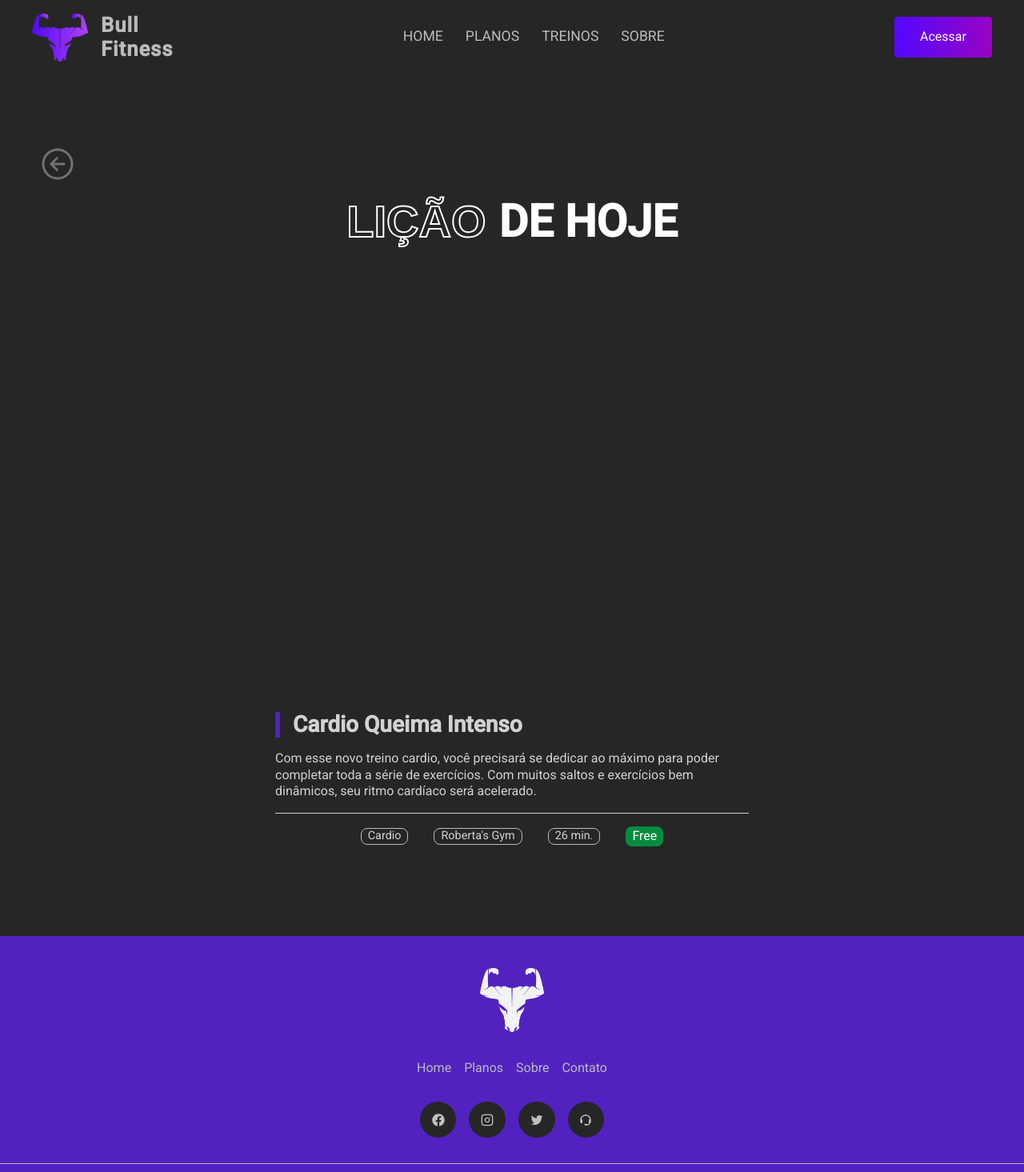
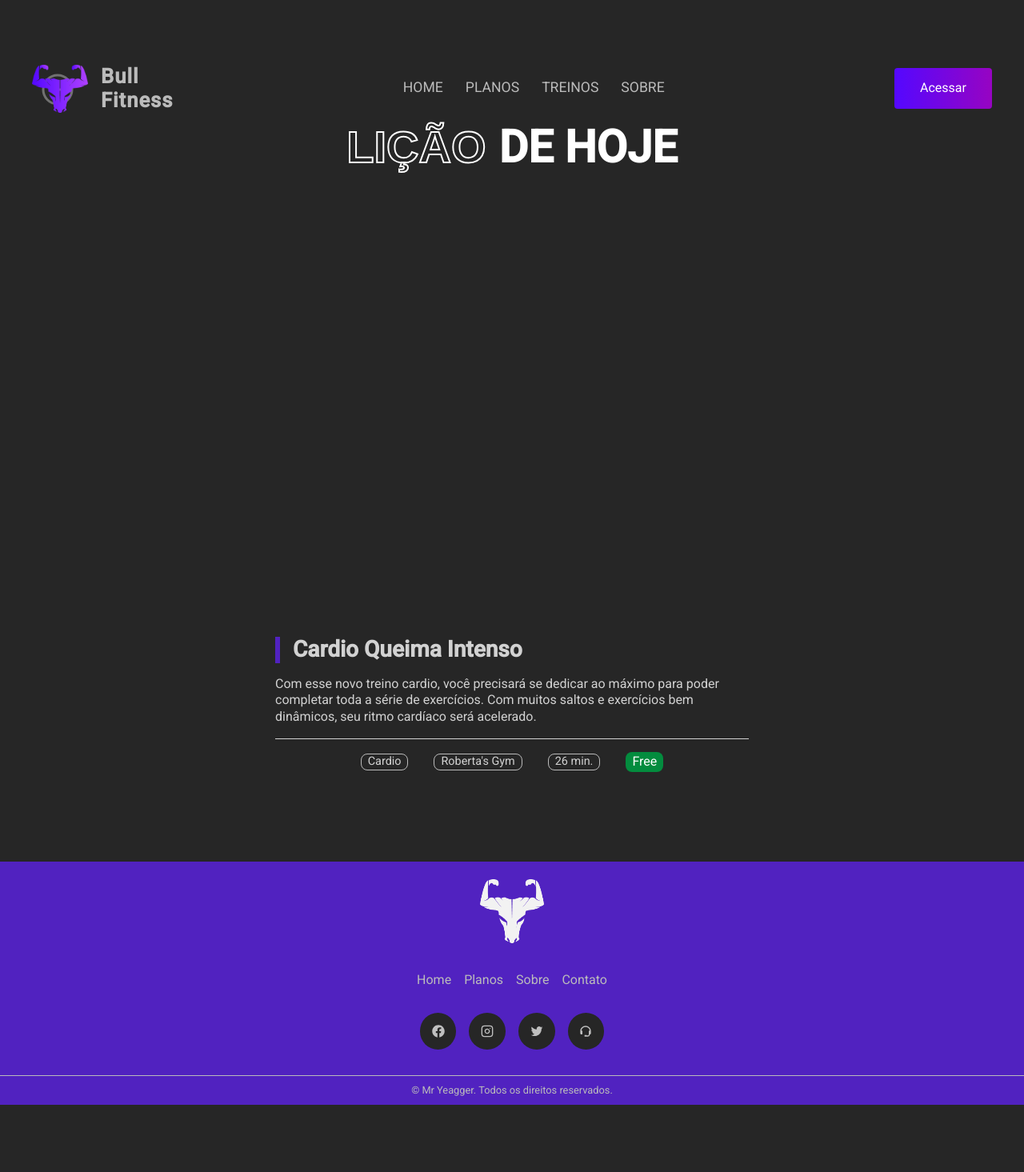
Before and after one commit to Fsouzza/Bull-academy, a React (Create React App) app: page /video/1 in a window 1280 px wide. Shown: the top 1465 px of the page at 80% size. After the commit the page ends 1381 px from the top, so only its background shows below. Built offline with nearby package versions, Linux system fonts and the light colour scheme.

Commit message:
restilizacao scss dos componentes header

```diff
--- a/src/components/footer/Footer.module.scss
+++ b/src/components/footer/Footer.module.scss
@@ -5,15 +5,15 @@
   background: $cor-azul-escuro;
   font-size: 1rem;
   margin-top: 7rem;
-  padding: $padding-horizontal 0;
+  padding: 3rem 0 0 0;
     @media (max-width: $desktop_xsm) {
-      padding: $padding-horizontal-mobile 0;
+      padding: 1.4rem 0 0 0;
     }
     @media (min-width: $desktop_xsm) and (max-width: $desktop_sm) {
-      padding: $padding-horizontal-sm 0;
+      padding: 1.4rem 0 0 0;
     }
     @media (min-width: $desktop_sm) and (max-width: $desktop_md) {
-      padding: $padding-horizontal-md 0;
+      padding: 1.4rem 0 0 0;
     }
   text-align: center;
   &__logo{
@@ -58,7 +58,6 @@
   &__copyright{
     border-top: 1px solid $cor-cinza;
     color: $cor-cinza;
-    margin-bottom: 1rem;
-    padding-top: .5rem;
+    padding: .5rem 0 .6rem 0;
   }
 }
--- a/src/components/menu/Menu.module.scss
+++ b/src/components/menu/Menu.module.scss
@@ -7,6 +7,9 @@
   display: flex;
   justify-content: space-between;
   padding: 0 $padding-horizontal;
+  position: fixed;
+  width: 100vw;
+  z-index: 999;
   @media (max-width: $mobile_sm) {
     align-items: center;
     justify-content: space-between;
@@ -20,6 +23,9 @@
   }
   @media (min-width: $desktop_sm) and (max-width: $desktop_md) {
     padding: 0 $padding-horizontal-md;
+  }
+  .menuBg{
+    background-color: rgba(38, 11, 125, 0.5);
   }
   span{
     display: flex;
--- a/src/components/menu/index.tsx
+++ b/src/components/menu/index.tsx
@@ -3,12 +3,11 @@ import styles from './Menu.module.scss';
 import { Link, useNavigate } from 'react-router-dom';
 import { FiLock } from 'react-icons/fi';
 import { HiOutlineStatusOnline } from 'react-icons/hi';
-import { useState } from 'react';
+import { useState, useEffect } from 'react';
 import { DropdownNotification } from './dropdownMenus/dropdownNotification/DropdownNotification';
 import { DropdownSettings } from './dropdownMenus/dropdownSettings/DropdownSettings';
 import { DropdownPerfil } from './dropdownMenus/dropdownPerfil/DropdownPerfil';
 
-export const Menu = () =>{
 const rotas = [{
   label: 'Home',
   to: '/'
@@ -22,6 +21,9 @@ export const Menu = () =>{
   label: 'Sobre',
   to: '/sobre'
 }];
+
+export const Menu = () =>{
+  const [scroll, setscroll] = useState(false);
   const token = sessionStorage.getItem('token');
   const [userLogin, setUserLogin] = useState<boolean>(token !== null);
   const navigate = useNavigate();
@@ -32,8 +34,20 @@ export const Menu = () =>{
     navigate('/');
   };
 
+  const changeColorOnScroll = () => {
+    window.scrollY >= 100 ? setscroll(true) : setscroll(false);
+  };
+
+  useEffect(() => {
+    window.addEventListener('scroll', changeColorOnScroll);
+
+    return () => {
+      window.removeEventListener('scroll', changeColorOnScroll);
+    };
+  }, []);
+
   return (
-    <nav className={styles.menu}>
+    <nav className={styles.menu} style={scroll ? {backgroundColor: 'rgba(33, 32, 37, 0.95)'} : {backgroundColor: ''}}>
       <div>
         <img className={styles.menu__image} src={logo} alt="" />
         <h1>Bull <br /> Fitness</h1>
--- a/src/pages/aulasFree/Aulas.module.scss
+++ b/src/pages/aulasFree/Aulas.module.scss
@@ -6,8 +6,7 @@
   flex-direction: column;
   justify-content: center;
   margin-bottom: 3rem;
-  margin-top: 6rem;
-  padding: 0 $padding-horizontal;
+  padding: 9rem 3rem 3rem 3rem;
   @media (max-width: $mobile) {
     padding: 0 $padding-horizontal-mb;
   }
--- a/src/pages/home/banner/Banner.module.scss
+++ b/src/pages/home/banner/Banner.module.scss
@@ -12,17 +12,11 @@
     flex: 3;
     flex-direction: column;
     gap: 3.5rem;
-    padding: $padding-horizontal;
+    padding: 8rem 2.76rem 2.76rem 2.76rem;
     @media (max-width: $mobile_sm) {
       flex-direction: column;
       gap: $font-size-medio;
-      padding: $padding-horizontal-mb;
-    }
-    @media (min-width: $desktop_xsm) {
-      padding: $padding-horizontal-mobile;
-    }
-    @media (min-width: $desktop_xsm) and (max-width: $desktop_sm) {
-      padding: $padding-horizontal-sm;
+      padding: 5rem 1rem 1rem 1rem;
     }
     @media (min-width: $desktop_sm) and (max-width: $desktop_md) {
       padding: $padding-horizontal-md;
@@ -172,7 +166,7 @@
       padding: $font-size-medio;
       position: absolute;
       right: 4.4rem;
-      top: 7rem;
+      top: 14rem;
       width: fit-content;
       z-index: 4;
       >span:nth-child(3){
@@ -193,7 +187,7 @@
       height: 640px;
       position: absolute;
       right: 12rem;
-      top: 4rem;
+      top: 10rem;
       z-index: 3;
       width: 540px;
     }
@@ -201,7 +195,7 @@
       height: 600px;
       position: absolute;
       right: 0;
-      top: 7rem;
+      top: 14rem;
       z-index: 2;
       width: 1000px;
     }
--- a/src/pages/planos/Planos.module.scss
+++ b/src/pages/planos/Planos.module.scss
@@ -8,7 +8,7 @@
   gap: 1rem;
   justify-content: center;
   margin-bottom: 3rem;
-  margin-top: 6rem;
+  padding-top: 8rem;
   @media (max-width: $mobile_sm) {
     margin-bottom: 2rem;
     margin-top: 4rem;
--- a/src/pages/sobre/Sobre.module.scss
+++ b/src/pages/sobre/Sobre.module.scss
@@ -8,8 +8,8 @@
   font-size: 3rem;
   gap: 1rem;
   justify-content: center;
-  margin-top: 6rem;
   margin-bottom: 12rem;
+  padding-top: 10rem;
   text-transform: uppercase;
   @media (max-width: $mobile_sm){
     flex-direction: column;
```
Lines whose indentation alone changed are shown as unchanged.
